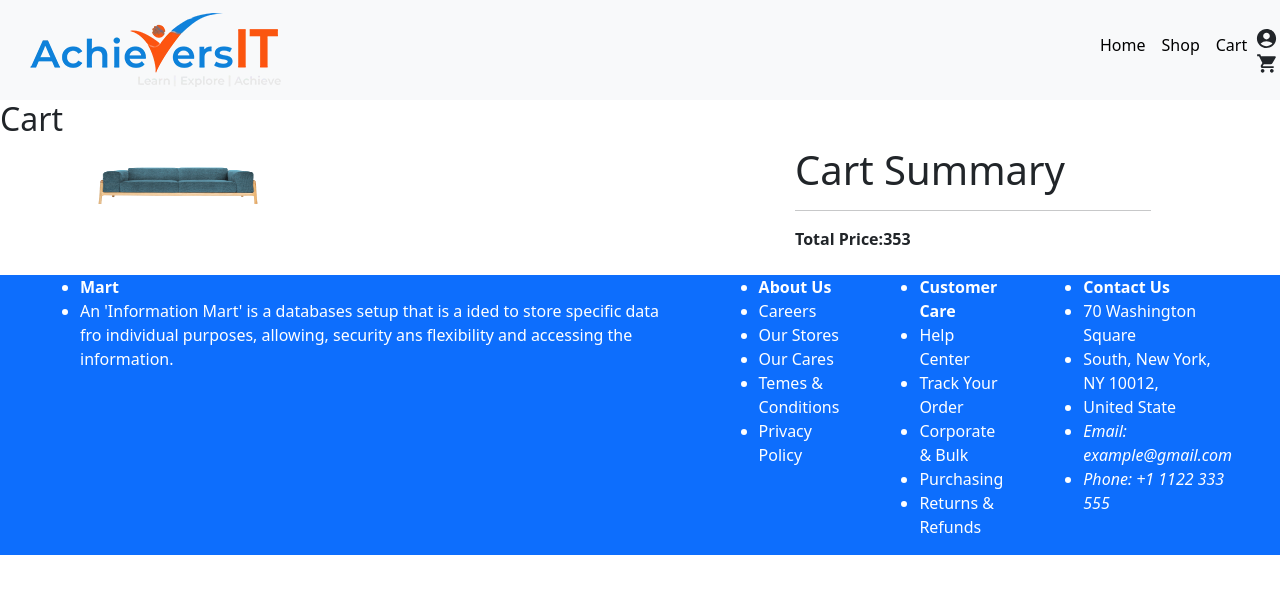
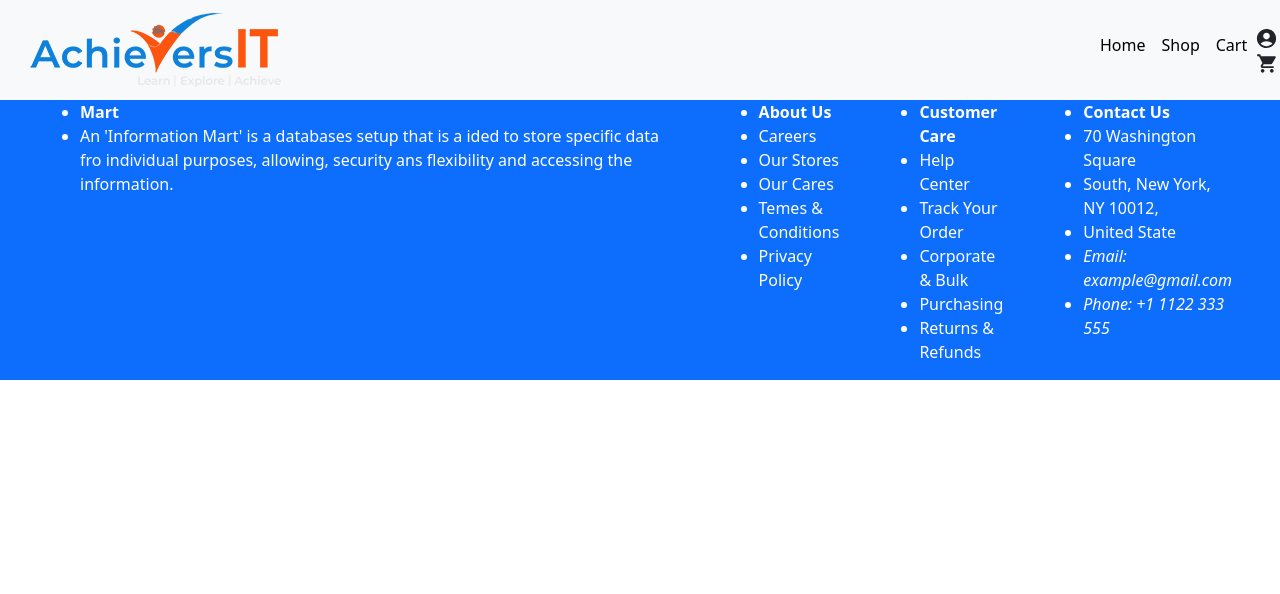
Before and after one commit to smpraneethkumar/Front_End_Project, a React (Vite) app: page /pDetail/01 in a window 1280 px wide. Shown: the top 594 px of the page. Built offline with nearby package versions, Linux system fonts and the light colour scheme.

Commit message:
working on cart ui page

```diff
--- a/src/Components/Cart.jsx
+++ b/src/Components/Cart.jsx
@@ -2,50 +2,99 @@
 import { useParams } from 'react-router-dom'
 import { discoutProducts } from './AllData';
 import { useSelector } from 'react-redux';
+import { FaPlus } from "react-icons/fa6";
+import { FaMinus } from "react-icons/fa6";
 // import { discoutProducts } from './AllData';
 
 
 const Cart = () => {
 
   const cartData = useSelector(state=> state.cart)
+  // console.log(cartData);
   console.log(cartData);
 
-  const {id} = useParams()
-  console.log(id);
 
-  const [cartProduct] = discoutProducts.filter((ele)=>
-  ele.id=== id
-    )
-    console.log(cartProduct);
+  // const {id} = useParams()
+  // console.log(id);
 
-  0
+  // const [cartProduct] = discoutProducts.filter((ele)=>
+  // ele.id=== id
+  //   )
+  //   console.log(cartProduct);
+
+
 
 
 
   return (
+    <div className='container'>
+      <div className="row">
+        <div className="col-md-9 ">
+         {
+          cartData && cartData.map((cart)=>(
+
+
+             <div className='d-flex gap-5'>
+               <img style={{width:"20%",height:"40%"}} src={cart.imgUrl} alt="" />
+               <h5>{cart.productName}</h5>
+               <p>${cart.price} * 3 ${cart.price}</p>
+
+
                 <div>
-        <h2>Cart</h2>
+                <button type="button" class="btn btn-outline-primary btn-sm me  5"><FaPlus /></button>
+               <button type="button" class="btn btn-outline-primary btn-sm h-0 w-0"><FaMinus/></button>
 
-        {
-          // cartProduct
-          cartProduct > 0 ?
-            <h2> your cart is empty</h2> :
+                </div>
+                   </div>
 
-        <div className="container">
-          <div className="row gap-5">
-            <div className='col-7 '>
-              <img style={{width:"30%",height:"50%"}} src={cartProduct.imgUrl} alt="" />
+
+
+          ))
+        }
+
         </div>
-              <div className="col-4">
+        <div className="col-md-3">
+
                  <h4 className='display-6'>Cart Summary</h4>
                  <hr />
                  <b>Total Price:353</b>
                </div>
+
+      </div>
+        <h2>Cart</h2>
+
+
+
+
+        {/* <div className="container">
+          <div className="row">
+            <div className="col-md-4">
+          <h3>sdfsfsdfs</h3>
+            </div>
+            <div className="col-md-3">
+              <h2>sflkdfsldkfjsdklfjds</h2>
             </div>
           </div>
+         </div>
+        */}
 
-        }
+          {/* // cartProduct
+          // cartProduct < 0 ?
 
+
+        // <div className="container">
+        //   <div className="row gap-5">
+        //     <div className='col-7 '>
+        //       <img style={{width:"30%",height:"50%"}} src={cartProduct.imgUrl} alt="" />
+        //       </div>
+        //       <div className="col-4">
+        //         <h4 className='display-6'>Cart Summary</h4>
+        //         <hr />
+        //         <b>Total Price:353</b>
+        //       </div>
+        //       </div>
+        //       </div>
+              //  : <h2> your cart is empty</h2> */}
 
     </div>
   )
--- a/src/Routes/Routing.jsx
+++ b/src/Routes/Routing.jsx
@@ -12,9 +12,9 @@ export class Routing extends Component {
       <Routes>
         <Route path='/' element={<Home/>}/>
         <Route path='/shop' element={<Shop/>}/>
-        {/* <Route path='/cart' element={<Cart/>}/> */}
+        <Route path='/cart' element={<Cart/>}/>
         <Route path='/home/:id' element={<ProductDetail/>}/>
-        <Route path='/pDetail/:id' element={<Cart/>}/>
+        {/* <Route path='/pDetail/:id' element={<Cart/>}/> */}
 
 
       </Routes>
```
Lines whose indentation alone changed are shown as unchanged.
